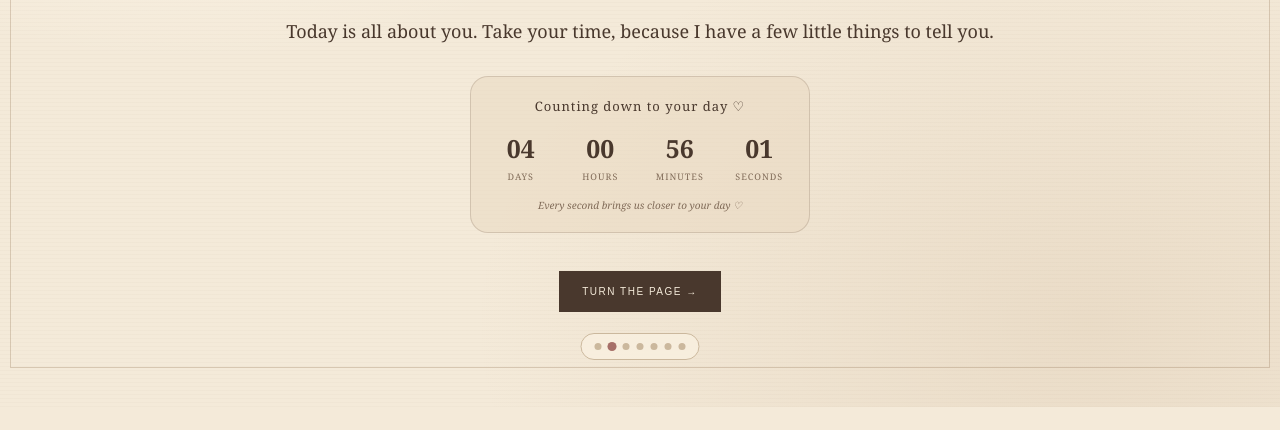
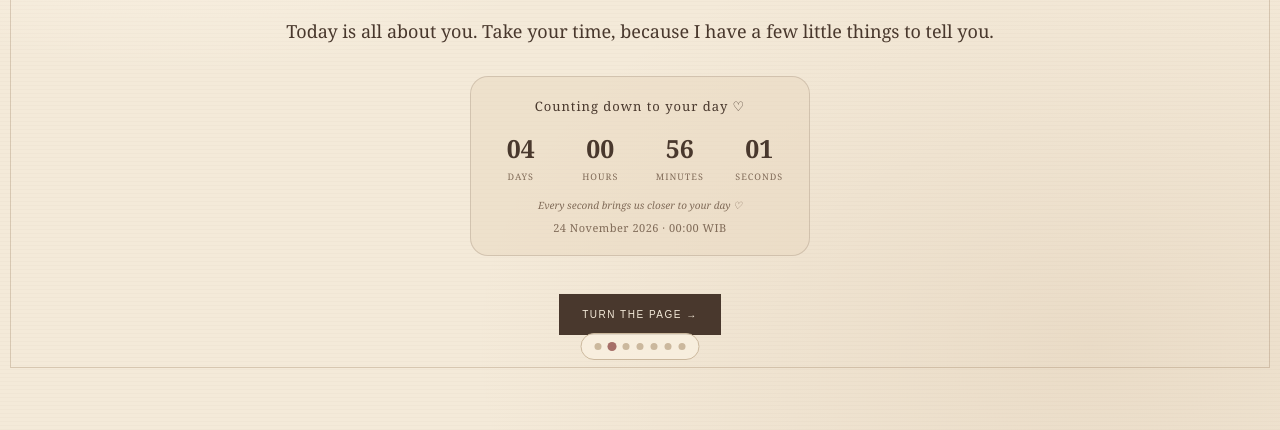
Before and after one commit to civacuuu/birthdaycuamiii, a plain HTML site: page index.html in a window 1280 px wide. Both pictures are taken after a click on the button "PLAY MUSIC & OPEN ♡". Shown: the part 422-852 px from the top of the page. Before the commit the page ends 829 px from the top, so only its background shows below. Drawn offline with Linux system fonts and the light colour scheme.

Commit message:
Update index.html

```diff
--- a/index.html
+++ b/index.html
@@ -674,6 +674,12 @@ p{font-size:16px}
 .photo small{font-size:12px}
 .music{right:18px;top:16px}
 }
+.countdown-date {
+  margin-top: 8px;
+  font-size: 11px;
+  color: var(--muted);
+  letter-spacing: 0.5px;
+}
 </style>
 </head>
 
@@ -756,6 +762,9 @@ because I have a few little things to tell you.
     <div><span id="cd-seconds">00</span><small>SECONDS</small></div>
   </div>
   <div class="countdown-note">Every second brings us closer to your day ♡</div>
+<div class="countdown-date">
+  24 November 2026 · 00:00 WIB
+</div>
 </div>
 
 <div class="nav">
@@ -1023,6 +1032,10 @@ I love you, always.
 
 </div>
 
+<button class="btn primary" id="againBtn">
+  Read Again ♡
+</button>
+
 </div>
 </section>
 
@@ -1087,6 +1100,10 @@ function showPage(index){
   pages.forEach((page,i)=>{
     page.classList.toggle('active',i === index);
   });
+
+document.getElementById('againBtn').addEventListener('click', () => {
+  showPage(0);
+});
 
   dots.forEach((dot,i)=>{
     dot.classList.toggle('on',i === index);
```
